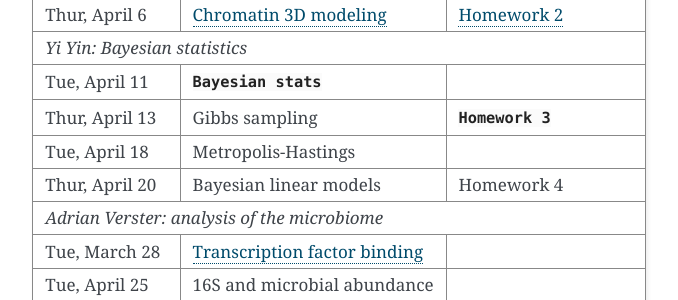
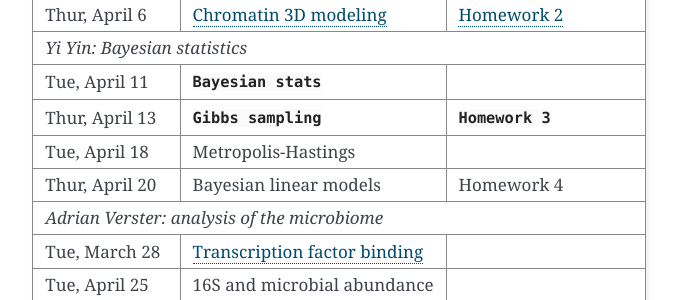
Before and after one commit to jbloom/GS541-course-page, a Sphinx documentation site: the page built from source/index.rst, in a window 1280 px wide and 900 px high, scrolled down 1669 px. Shown: the part 154-454 px from the top of the window, without its empty margins (411-1089 px from the left). Built offline with Sphinx 7.4.7, drawn with Linux system fonts in a browser that asks for light colours; some of the changed lines change nothing that is shown.

Commit message:
Added lecture 6 notes

```diff
--- a/source/index.rst
+++ b/source/index.rst
@@ -79,7 +79,7 @@ Thur, April 6    `Chromatin 3D modeling`_              `Homework 2`_
 *Yi Yin: Bayesian statistics*
 --------------------------------------------------------------------------------------------------
 Tue, April 11    :download:`Bayesian stats <lec5.pdf>`
-Thur, April 13   Gibbs sampling                        :download:`Homework 3 <hw3.zip>`
+Thur, April 13   :download:`Gibbs sampling <lec6.pdf>` :download:`Homework 3 <hw3.zip>`
 Tue, April 18    Metropolis-Hastings
 Thur, April 20   Bayesian linear models                Homework 4
 *Adrian Verster: analysis of the microbiome*
```
Also changed, not shown: 1 other file.
